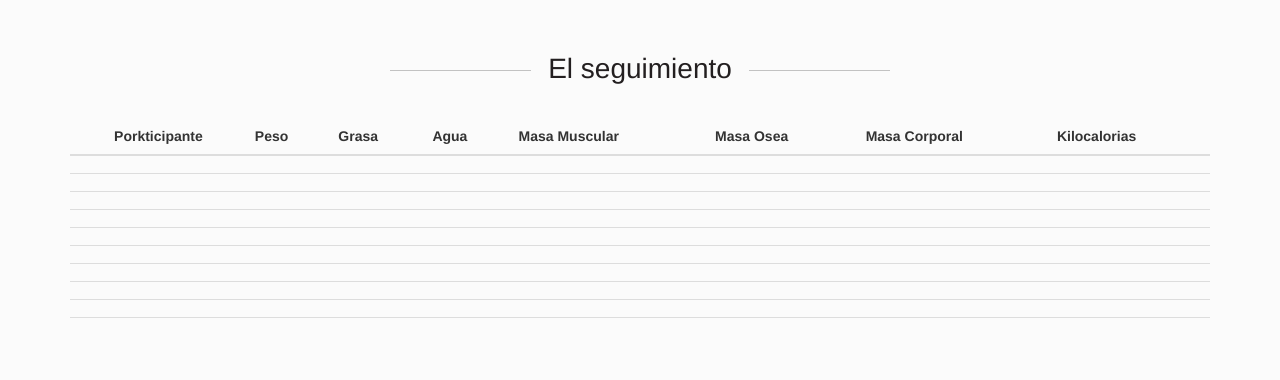
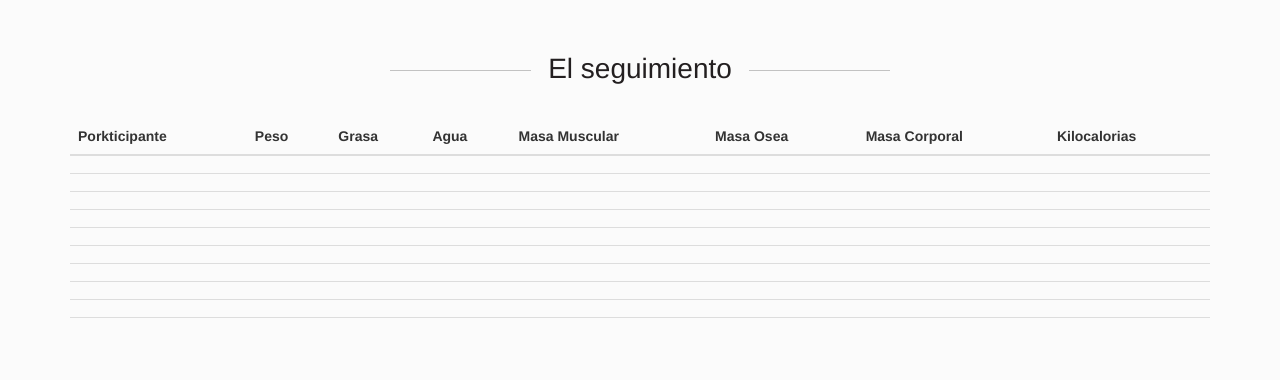
Before and after one commit to e-9/cerditon, a Django app: template Cerdoton_Site/cerdoton_app/templates/cerdoton_app/index.html in a window 1280 px wide. Shown: the part 2605-2985 px from the top of the page. Run offline with Django 3.2, Linux system fonts and the light colour scheme; the template is opened without the code that fills it: values that come from a table or form of the project are taken from there, others are empty; data comes from the database, SQL or seed files in the repository; some libraries are stand-ins or nearby versions; some web fonts are replaced.

Commit message:
Alineacion de encabezados en tabla a la izquierda

```diff
--- a/Cerdoton_Site/cerdoton_app/templates/cerdoton_app/index.html
+++ b/Cerdoton_Site/cerdoton_app/templates/cerdoton_app/index.html
@@ -168,7 +168,7 @@
               <thead>
                 <tr>
 
-                  <th class="text-center">Porkticipante</th>
+                  <th class="text-left">Porkticipante</th>
                   <th class="text-left">Peso</th>
                   <th class="text-left">Grasa</th>
                   <th class="text-left">Agua</th>
```
